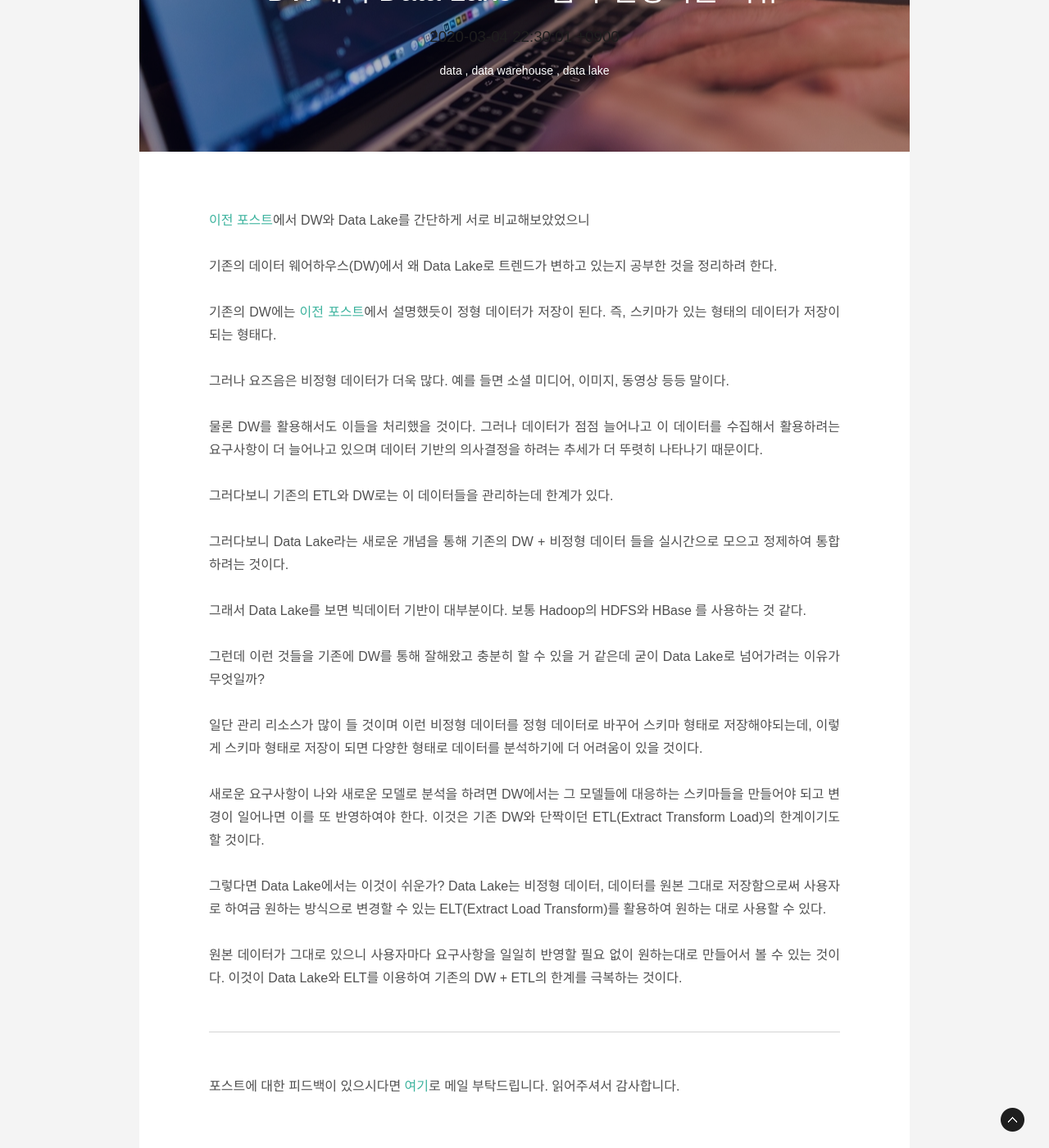
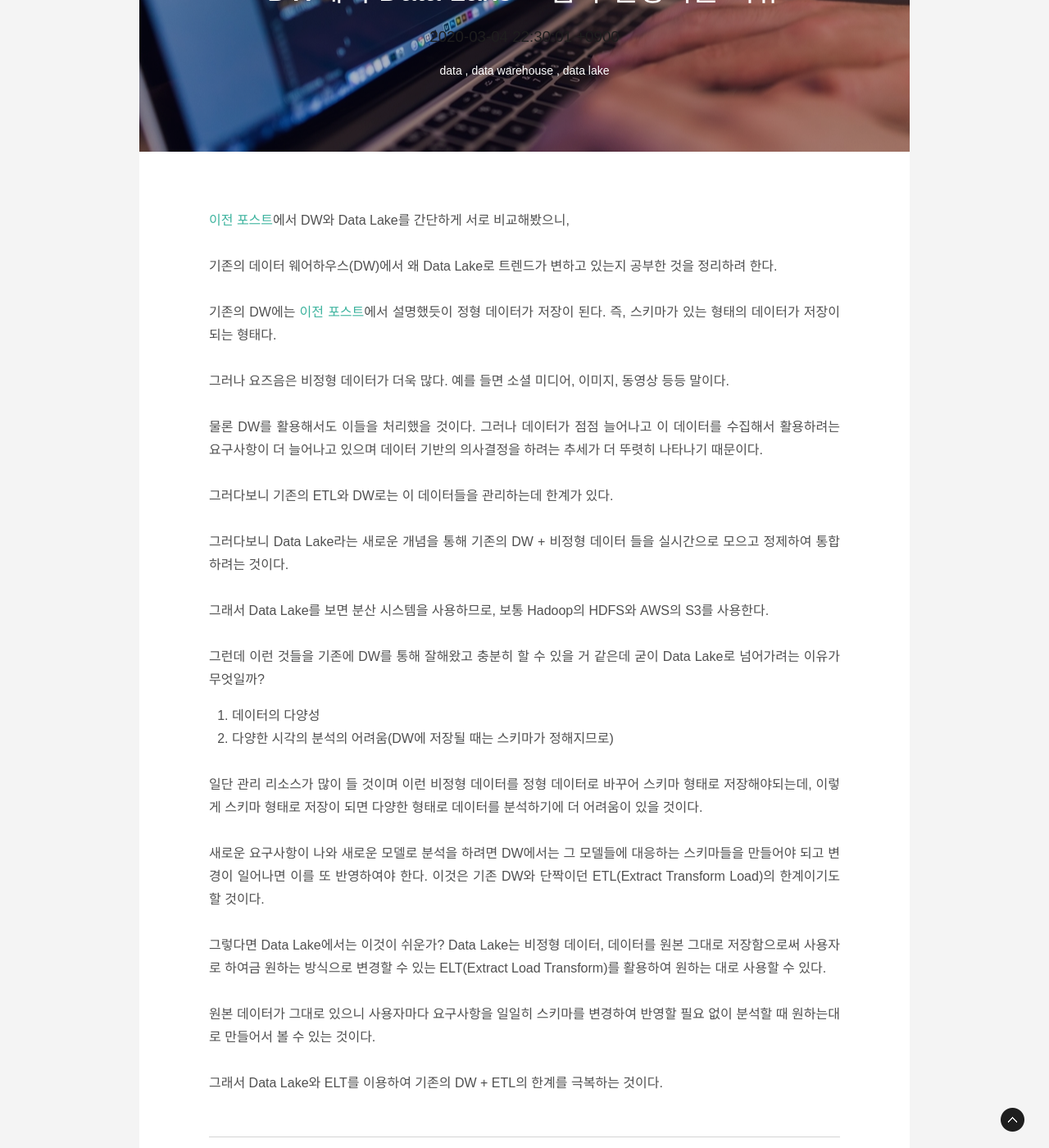
Before and after one commit to loustler/loustler.github.io, a Jekyll site: the page built from _posts/2020/3/2020-03-04-trend-dw-to-data-lake.md, in a window 1280 px wide and 1400 px high, scrolled down 252 px. Shown: the whole window at 82% size. Built offline with Jekyll 4.4.1, drawn with Linux system fonts in a browser that asks for light colours.

Commit message:
Improve content

```diff
--- a/_posts/2020/3/2020-03-04-trend-dw-to-data-lake.md
+++ b/_posts/2020/3/2020-03-04-trend-dw-to-data-lake.md
@@ -5,7 +5,7 @@ date:   2020-03-04 22:30:01 +0900
 categories: [data_eng]
 tags : [data, data warehouse, data lake]
 ---
-[이전 포스트](/data_eng/diff-data_lake-data_warehouse)에서 DW와 Data Lake를 간단하게 서로 비교해보았었으니
+[이전 포스트](/data_eng/diff-data_lake-data_warehouse)에서 DW와 Data Lake를 간단하게 서로 비교해봤으니,
 
 기존의 데이터 웨어하우스(DW)에서 왜 Data Lake로 트렌드가 변하고 있는지 공부한 것을 정리하려 한다.
 
@@ -21,9 +21,12 @@ tags : [data, data warehouse, data lake]
 
 그러다보니 Data Lake라는 새로운 개념을 통해 기존의 DW + 비정형 데이터 들을 실시간으로 모으고 정제하여 통합하려는 것이다.
 
-그래서 Data Lake를 보면 빅데이터 기반이 대부분이다. 보통 Hadoop의 HDFS와 HBase 를 사용하는 것 같다.
+그래서 Data Lake를 보면 분산 시스템을 사용하므로, 보통 Hadoop의 HDFS와 AWS의 S3를 사용한다.
 
 그런데 이런 것들을 기존에 DW를 통해 잘해왔고 충분히 할 수 있을 거 같은데 굳이 Data Lake로 넘어가려는 이유가 무엇일까?
+
+1. 데이터의 다양성
+1. 다양한 시각의 분석의 어려움(DW에 저장될 때는 스키마가 정해지므로)
 
 일단 관리 리소스가 많이 들 것이며 이런 비정형 데이터를 정형 데이터로 바꾸어 스키마 형태로 저장해야되는데, 이렇게 스키마 형태로 저장이 되면 다양한 형태로 데이터를 분석하기에 더 어려움이 있을 것이다.
 
@@ -31,4 +34,6 @@ tags : [data, data warehouse, data lake]
 
 그렇다면 Data Lake에서는 이것이 쉬운가? Data Lake는 비정형 데이터, 데이터를 원본 그대로 저장함으로써 사용자로 하여금 원하는 방식으로 변경할 수 있는 ELT(Extract Load Transform)를 활용하여 원하는 대로 사용할 수 있다.
 
-원본 데이터가 그대로 있으니 사용자마다 요구사항을 일일히 반영할 필요 없이 원하는대로 만들어서 볼 수 있는 것이다. 이것이 Data Lake와 ELT를 이용하여 기존의 DW + ETL의 한계를 극복하는 것이다.
+원본 데이터가 그대로 있으니 사용자마다 요구사항을 일일히 스키마를 변경하여 반영할 필요 없이 분석할 때 원하는대로 만들어서 볼 수 있는 것이다.
+
+그래서 Data Lake와 ELT를 이용하여 기존의 DW + ETL의 한계를 극복하는 것이다.
```
